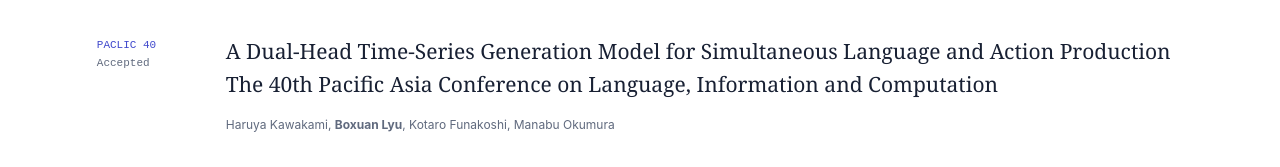
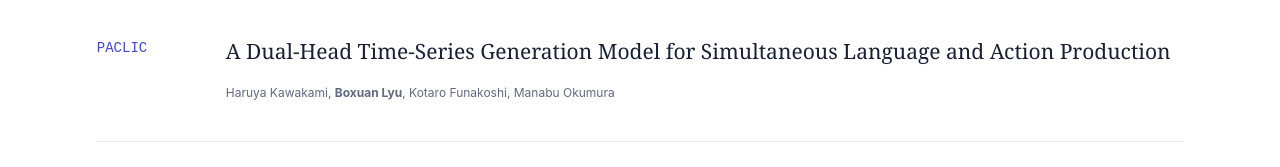
Before and after one commit to boxuan-lyu/boxuan-lyu.github.io, a plain HTML site: page index.html in a window 1280 px wide. Shown: the part 732-899 px from the top of the page. Drawn offline with Linux system fonts and the light colour scheme; no server answers.

Commit message:
Unify PACLIC entry style and enlarge venue names

```diff
--- a/index.html
+++ b/index.html
@@ -68,8 +68,8 @@
     </div>
     <div class="bl-papers" aria-live="polite">
       <article class="bl-paper" data-type="international">
-        <p class="bl-venue">PACLIC 40<span>Accepted</span></p>
-        <div><h3>A Dual-Head Time-Series Generation Model for Simultaneous Language and Action Production</h3><p class="bl-description">The 40th Pacific Asia Conference on Language, Information and Computation</p><p class="bl-authors">Haruya Kawakami, <strong>Boxuan Lyu</strong>, Kotaro Funakoshi, Manabu Okumura</p></div>
+        <p class="bl-venue">PACLIC</p>
+        <div><h3>A Dual-Head Time-Series Generation Model for Simultaneous Language and Action Production</h3><p class="bl-authors">Haruya Kawakami, <strong>Boxuan Lyu</strong>, Kotaro Funakoshi, Manabu Okumura</p></div>
       </article>
       <article class="bl-paper" data-type="international">
         <p class="bl-venue">EMNLP 2026<span>Findings</span></p>
--- a/styles.css
+++ b/styles.css
@@ -212,12 +212,13 @@ button, select, summary { cursor: pointer; }
 
 #site-page .bl-venue {
   color:var(--bl-blue);
-  font:11px/1.6 ui-monospace,monospace;
+  font:14px/1.6 ui-monospace,monospace;
 }
 
 #site-page .bl-venue span {
   display:block;
   color:var(--bl-soft);
+  font-size:11px;
 }
 
 #site-page h3 {
```
